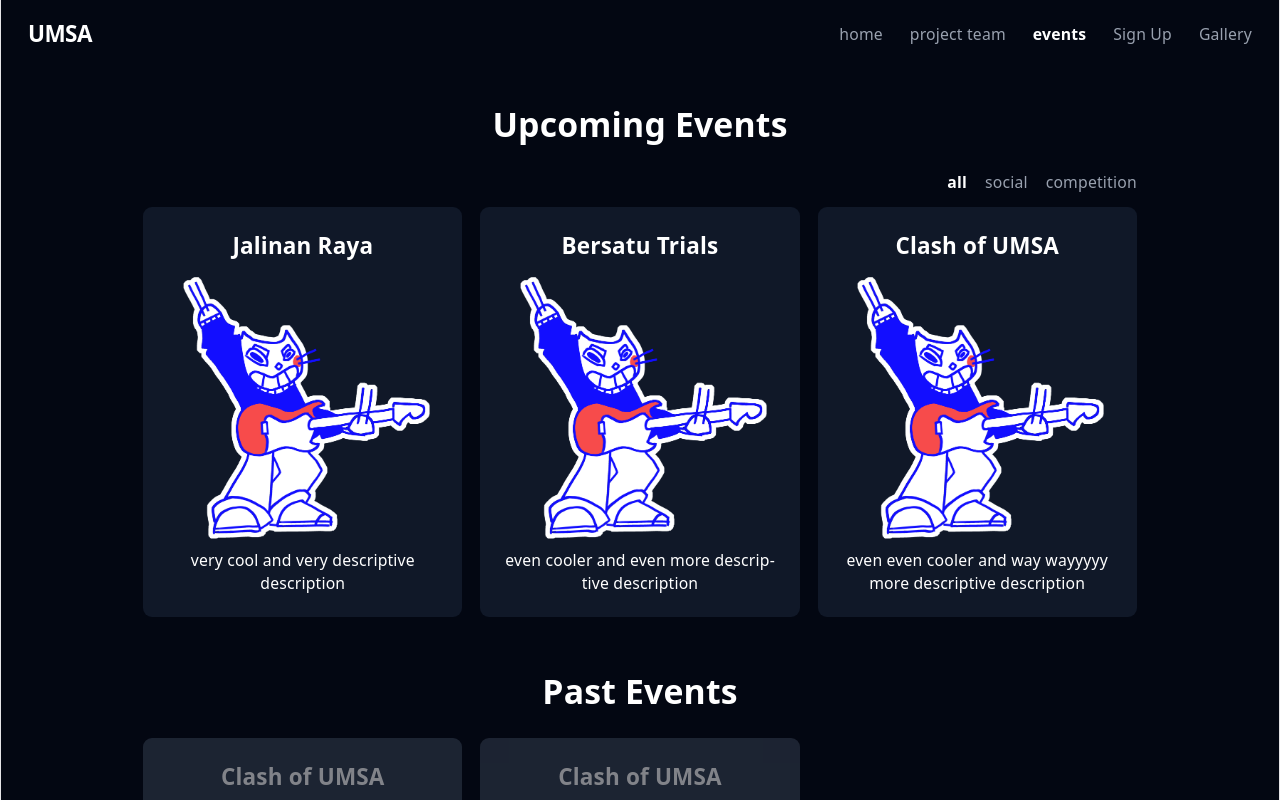
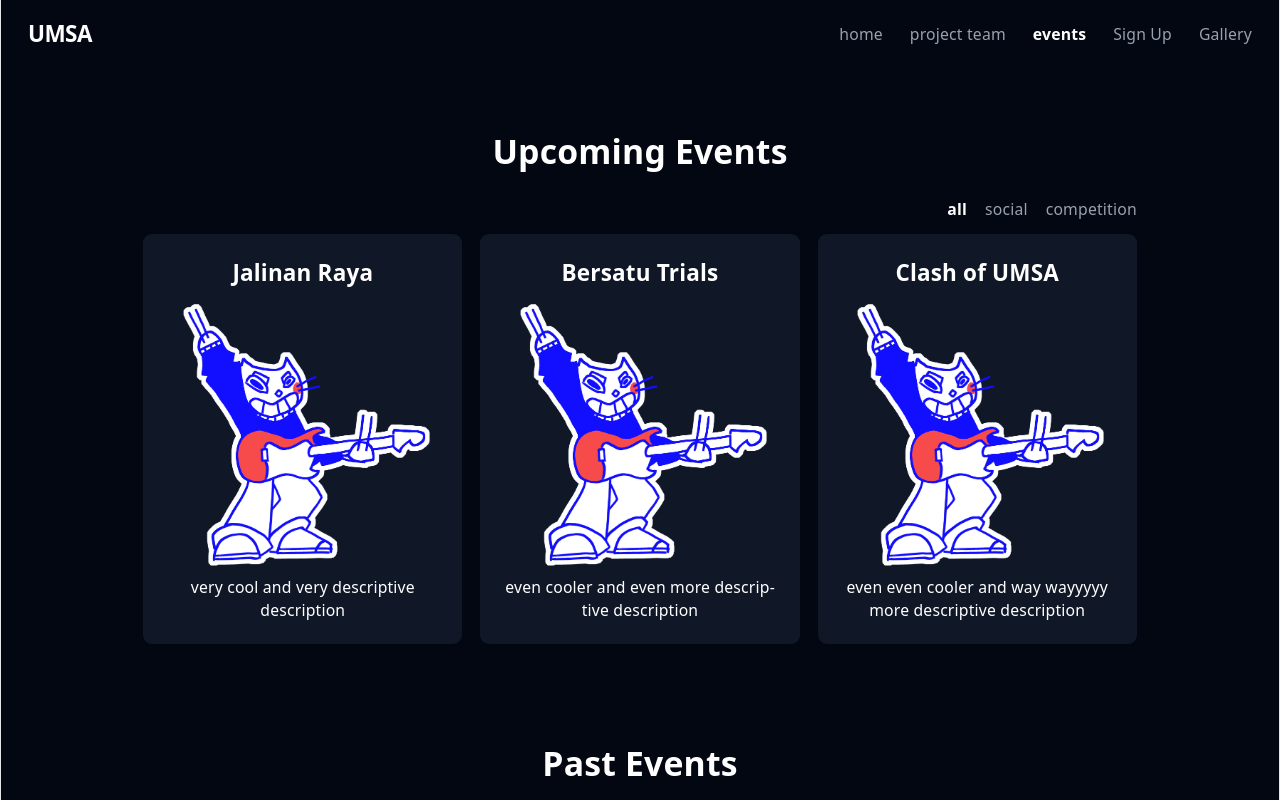
Before and after one commit to UoaWDCC/umsa, a React (Vite) app in the folder client/: page /events in a window 1280 px wide. Shown: the top 800 px of the page. Built offline with nearby package versions, Linux system fonts and the light colour scheme.

Commit message:
Feat: HashLink used to navigate + page scroll reset to top in Rootlayout, Fix:reinstal package

```diff
--- a/client/package.json
+++ b/client/package.json
@@ -22,6 +22,7 @@
     "@types/node": "^24.12.0",
     "@types/react": "^19.2.14",
     "@types/react-dom": "^19.2.3",
+    "@types/react-router-hash-link": "^2.4.9",
     "@vitejs/plugin-react": "^6.0.1",
     "autoprefixer": "^10.4.27",
     "eslint": "^9.39.4",
--- a/client/src/components/Footer.tsx
+++ b/client/src/components/Footer.tsx
@@ -1,4 +1,5 @@
 import { Link } from 'react-router-dom';
+import { HashLink } from 'react-router-hash-link'
 import { FaInstagram, FaFacebook } from "react-icons/fa";
 
 export default function Footer() {
@@ -22,8 +23,8 @@ export default function Footer() {
                 {/* Events Navigation */}
                 <div className='flex flex-col'>
                     <p className='text-left'>Events</p>
-                    <Link to="/events#upcoming-events-section" className={footerLinkClass}>Upcoming Events</Link>
-                    <Link to="/events#past-events-section" className={footerLinkClass}>Past Events</ Link>
+                    <HashLink to="/events#upcoming-events-section" className={footerLinkClass}>Upcoming Events</HashLink>
+                    <HashLink to="/events#past-events-section" className={footerLinkClass}>Past Events</HashLink>
                 </div>
 
                 {/* External Links */}
--- a/client/src/layouts/RootLayout.tsx
+++ b/client/src/layouts/RootLayout.tsx
@@ -1,4 +1,4 @@
-import { Outlet } from 'react-router-dom';
+import { Outlet, ScrollRestoration } from 'react-router-dom';
 import Navbar from '../components/Navbar';
 import Footer from '../components/Footer';
 
@@ -7,6 +7,7 @@ export default function RootLayout() {
     <div className="min-h-screen bg-gray-950 text-white">
       <Navbar />
       <main className="w-full px-4 py-8">
+        <ScrollRestoration />
         <Outlet />
       </main>
       <Footer />
--- a/client/src/pages/Events.tsx
+++ b/client/src/pages/Events.tsx
@@ -87,8 +87,8 @@ export default function Events() {
     return(
         <>
         <div className="flex flex-col items-center justify-center">
-            <div className="flex flex-col w-4/5">
-                <h1 className="text-3xl font-bold mb-6" id="upcoming-events-section">
+            <div className="flex flex-col w-4/5" id="upcoming-events-section">
+                <h1 className="text-3xl font-bold my-6">
                     Upcoming Events
                 </h1>
             </div>
@@ -122,8 +122,11 @@ export default function Events() {
                     <EventsInfo key={upcomingEvent.eventName} element={upcomingEvent}/>
                 ))}
             </div>
-            <div className="flex flex-col w-4/5">
-                <h1 className="text-3xl font-bold mt-12 mb-6" id="past-events-section">
+
+            <div className="my-8"></div>
+
+            <div className="flex flex-col w-4/5"  id="past-events-section">
+                <h1 className="text-3xl font-bold my-6">
                     Past Events
                 </h1>
             </div>
```
Also changed, not shown: 1 other file (tests, documents, lock files or other folders).
